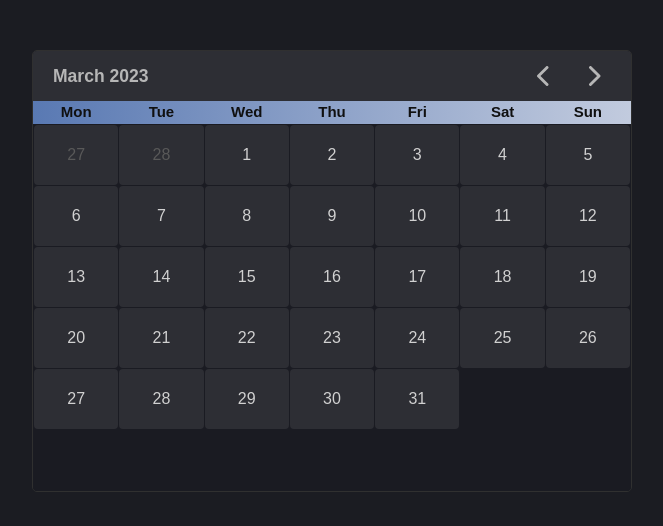
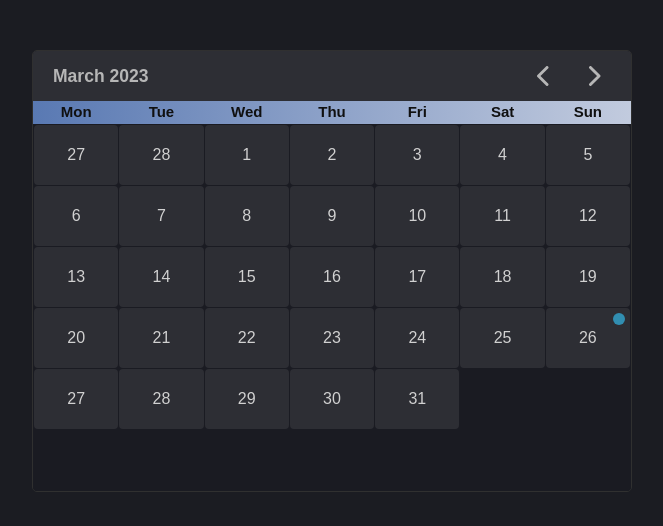
Before and after one commit to GeorgeDeyneka/calendar-vue, a Vue app: page / in a window 1280 px wide. Shown: the top 526 px of the page, without its empty margins (308-971 px from the left). Built offline with nearby package versions, Linux system fonts and the light colour scheme.

Commit message:
Added event-point on 26 March (in according with tech-task)

```diff
--- a/package.json
+++ b/package.json
@@ -2,10 +2,13 @@
   "name": "vuecalendar",
   "version": "0.0.0",
   "private": true,
+  "homepage": "https://georgedeyneka.github.io/VueCalendar/",
   "scripts": {
     "dev": "vite",
     "build": "vite build",
-    "preview": "vite preview"
+    "preview": "vite preview",
+    "predeploy": "npm run build",
+    "deploy": "gh-pages -d dist"
   },
   "dependencies": {
     "date-fns": "^2.29.3",
@@ -14,6 +17,7 @@
   },
   "devDependencies": {
     "@vitejs/plugin-vue": "^4.0.0",
+    "gh-pages": "^5.0.0",
     "sass": "^1.59.3",
     "vite": "^4.1.4"
   }
--- a/src/components/grid-template/CalendarGrid.vue
+++ b/src/components/grid-template/CalendarGrid.vue
@@ -17,13 +17,15 @@ export default {
   },
 
   data() {
+    return {
       events: [
         {
           start: new Date("2023-03-26T14:00:00+02:00"),
           end: new Date("2023-03-26T15:00:00+02:00"),
           title: "Meeting",
         },
-    ];
+      ],
+    };
   },
 
   components: {
@@ -33,6 +35,12 @@ export default {
   methods: {
     isPreviousMonth(date) {
       return isBefore(date, this.startOfMonth);
+    },
+
+    getEvents(date) {
+      return this.events.filter(
+        (event) => event.start.getDate() === date.getDate()
+      );
     },
   },
 
@@ -62,6 +70,7 @@ export default {
       :key="day"
       :dayData="day"
       :isPreviousMonth="isPreviousMonth(day)"
+      :events="getEvents(day)"
     />
   </div>
 </template>
--- a/src/components/grid-template/CalendarItem.vue
+++ b/src/components/grid-template/CalendarItem.vue
@@ -5,6 +5,11 @@ export default {
   props: {
     dayData: {
       type: Date,
+      required: true,
+    },
+
+    events: {
+      type: Array,
       required: true,
     },
 
@@ -25,6 +30,8 @@ export default {
 <template>
   <div class="item" :class="{ 'previous-month': isPreviousMonth }">
     {{ formatDate(dayData, "d") }}
+    <div v-if="events.length" class="event-point">
+    </div>
   </div>
 </template>
 
@@ -32,6 +39,7 @@ export default {
 @import "@/assets/mixins.scss";
 
 .item {
+  position: relative;
   @include flex-center;
   font-size: 16px;
   cursor: pointer;
@@ -44,8 +52,18 @@ export default {
     background-color: #494d52;
   }
 
-  &.previous-month {
+  .previous-month {
     color: #595959;
+  }
+
+  .event-point {
+    background-color: #318eb1;
+    width: 12px;
+    height: 12px;
+    border-radius: 50%;
+    position: absolute;
+    top: 5px;
+    right: 5px;
   }
 }
 </style>
```
Also changed, not shown: 1 other file (tests, documents, lock files or other folders). Lines whose indentation alone changed are shown as unchanged.
